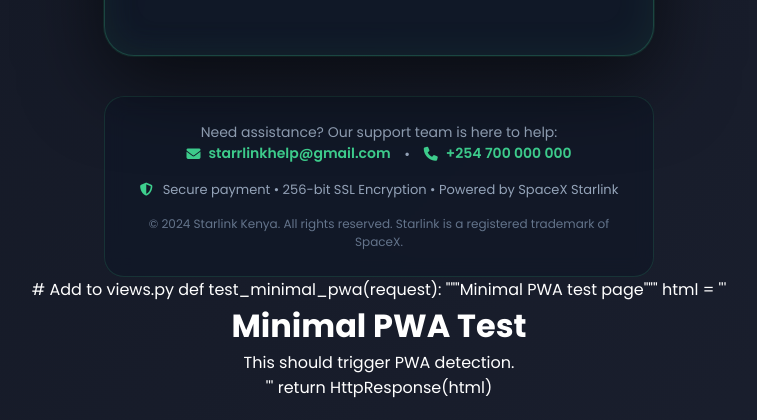
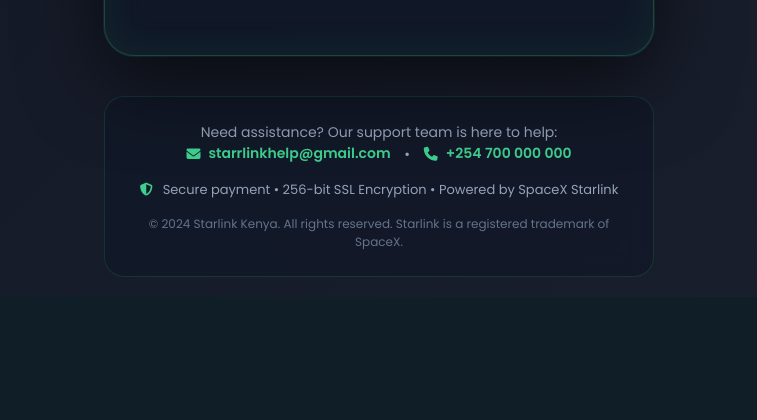
Before and after one commit to Frankie466/kibetpush, a Django app: page / in a window 1280 px wide. Shown: the part 3262-3682 px from the top of the page, without its empty margins (261-1018 px from the left). After the commit the page ends 3539 px from the top, so only its background shows below. Run offline with Django 5.2, Linux system fonts and the light colour scheme.

Commit message:
Update index.html

```diff
--- a/mpesa_express/templates/mpesa_express/index.html
+++ b/mpesa_express/templates/mpesa_express/index.html
@@ -1618,30 +1618,6 @@
             }, 1000);
         });
     </script>
-    # Add to views.py
-def test_minimal_pwa(request):
-    """Minimal PWA test page"""
-    html = '''
-    <!DOCTYPE html>
-    <html>
-    <head>
-        <meta charset="UTF-8">
-        <meta name="viewport" content="width=device-width, initial-scale=1.0">
-        <title>Minimal PWA Test</title>
-        <link rel="manifest" href="/manifest.json">
-        <meta name="theme-color" content="#0a0e17">
-    </head>
-    <body>
-        <h1>Minimal PWA Test</h1>
-        <p>This should trigger PWA detection.</p>
-        <script>
-            if ('serviceWorker' in navigator) {
-                navigator.serviceWorker.register('/serviceworker.js');
-            }
-        </script>
-    </body>
-    </html>
-    '''
-    return HttpResponse(html)
+
 </body>
 </html>
```
